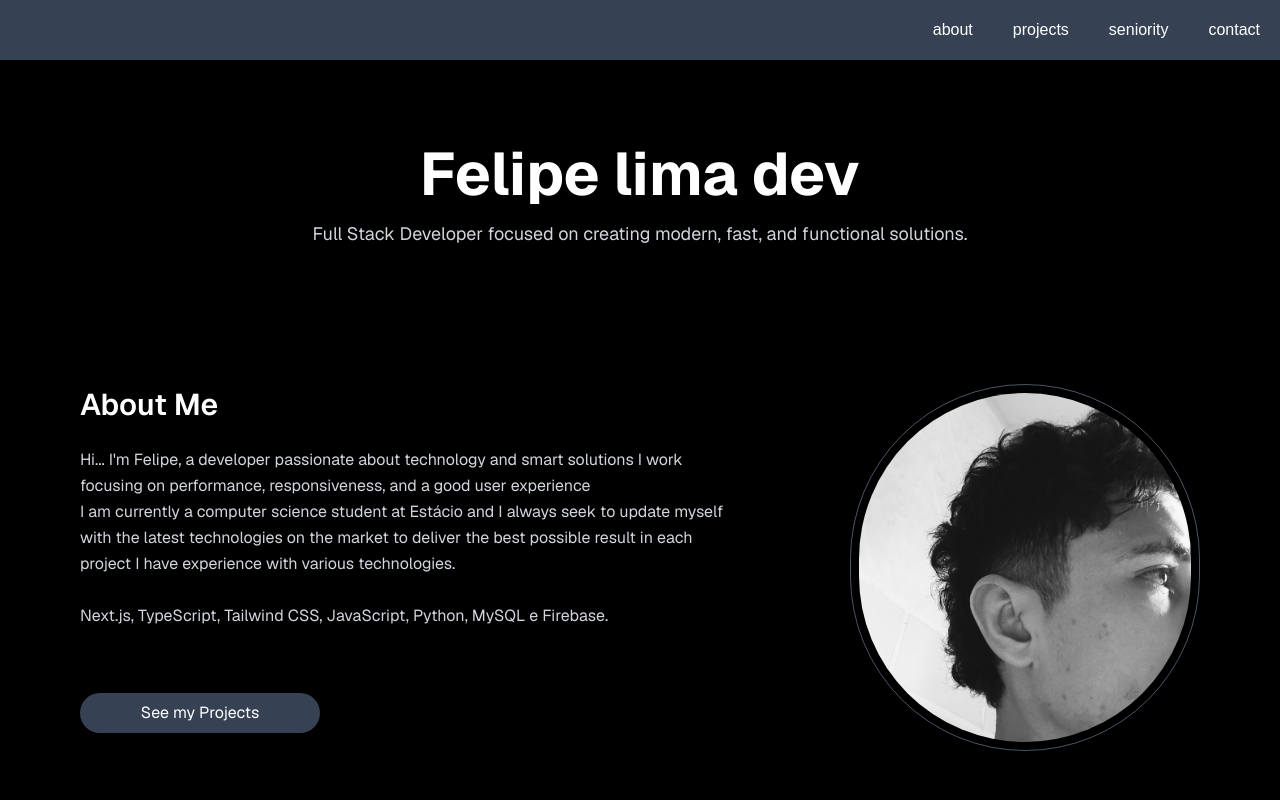
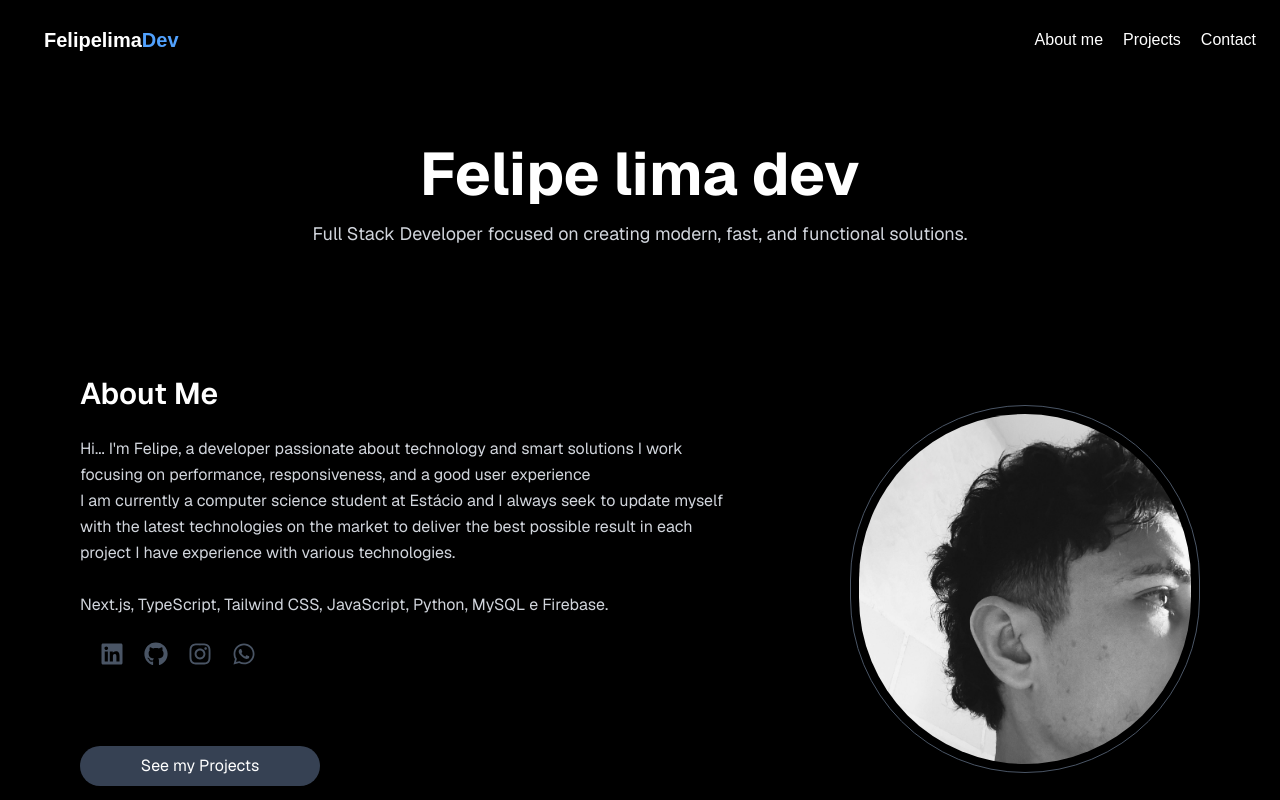
Before and after one commit to felipelima-Ti/portifolio, a Next.js app: page / in a window 1280 px wide. Shown: the top 800 px of the page. Built offline with nearby package versions, Linux system fonts and the light colour scheme.

Commit message:
update layout page

```diff
--- a/src/app/page.jsx
+++ b/src/app/page.jsx
@@ -69,20 +69,25 @@ export default function Portfolio() {
 
   return (
     <div className="bg-black text-white min-h-screen">
-      <header className="fixed top-0 left-0 w-full flex justify-end items-center bg-gray-700 h-15 z-50">
-        <Link className="m-5" href="#sobre">about</Link>
-        <Link className="m-5" href="#projects">projects</Link>
-        <Link className="m-5" href="#senioridade">seniority</Link>
-        <Link className="m-5" href="#contato">contact</Link>
+       <header className="fixed top-0 left-0 w-full bg-black text-white h-20 z-50 flex items-center justify-between px-6">
+        <h1 className="text-xl ml-5"><b className="">Felipelima</b><b className=" font-semibold text-blue-400">Dev</b></h1>
+        <nav className="flex gap-5">
+          <Link className="text-white" href="#sobre">About me</Link>
+          <Link className="text-white" href="#projects">Projects</Link>
+          <Link className="text-white" href="#contato">Contact</Link>
+
+        </nav>
       </header>
+
       <main className="min-h-screen w-full bg-black text-white px-6 md:px-20 py-16 space-y-32 font-sans">
 
         {/* INTRODUÇÃO */}
         <section className="text-center">
           <motion.h1
-            initial={{ opacity: 21, y: -20 }}
-            animate={{ opacity: 2, y: 0 }}
-            transition={{ duration: 0.2 }}
+           variants={fadeSlide}
+           initial="hidden"
+           whileInView="show"
+            viewport={{ once: true }}
             className="text-4xl md:text-6xl font-bold mt-20"
           >
             Felipe lima dev
@@ -120,11 +125,31 @@ export default function Portfolio() {
               I work focusing on performance, responsiveness, and a good user experience
               <br></br>I am currently a computer science student at Estácio and I always seek to update myself with the latest technologies on the market to deliver the best possible result in each project
               I have experience with various technologies.<br></br><br></br>Next.js, TypeScript, Tailwind CSS, JavaScript, Python, MySQL e Firebase.<br></br>
-
             </motion.p>
+              <motion.div variants={fadeSlide} initial="hidden"whileInView="show" viewport={{once:true}} className="flex m-5 mb-10">
+              <a href="https://www.linkedin.com/in/felipe-de-lima-belisario/" className="text-white hover:underline">
+              <FaLinkedin size={24} className="text-gray-600 hover:text-white" />
+            </a><br></br>
+            <a href="https://github.com/felipelima-Ti" className="pl-5 hover:underline">
+              <FaGithub size={24} className="text-gray-600 hover:underline hover:text-white" />
+            </a><br></br>
+            <a href="https://www.instagram.com/felipelimahbl" className="text-pink-400 hover:underline pl-5">
+              <FaInstagram size={24} className="text-gray-600 hover:text-white" />
+            </a><br></br>
+            <a href="https://wa.me/5532988934044" className="text-green-400 hover:underline pl-5">
+              <FaWhatsapp size={24} className="text-gray-600 hover:text-white" />
+            </a>
+            </motion.div>
+            <motion.div
+              variants={fadeSlide}
+              initial="hidden"
+              whileInView="show"
+              viewport={{ once: true }}
+            >
             <Link href="#projects">
               <button className=" mt-10 h-10 bg-gray-700 w-60 rounded-full">See my Projects</button>
             </Link>
+            </motion.div>
           </div>
 
           <motion.div
@@ -282,36 +307,47 @@ export default function Portfolio() {
 
 
         {/* CONTATO */}
-        <section id="contato" className="max-w-2xl mx-auto">
+        <section id="contato" className="max-w-5xl mx-auto">
+          <p className="text-center text-3xl font-bold mb-20">Get in Touch</p>
+          <div className="grid grid-cols-1 sm:grid-cols-2 md:grid-cols-2 lg:grid-cols-2 gap-4 justify-start">
           <motion.h2
             variants={fadeSlide}
             initial="hidden"
             whileInView="show"
             viewport={{ once: true }}
-            className="text-3xl font-semibold mb-10"
+            className="text-3xl  mb-10"
           >
-            Get in Touch
+              <p className="text-xl">Contact for my</p>
+               <p className="text-sm mt-10">Email: Felipelima1114@gmail.com</p>
+                <p className="text-sm">Telephone: +32988934044</p>
+                <br></br>
+                <p className="text-xl">Redes sociais</p>
 
-          </motion.h2>
-          <p> For E-mail: <b>Felipelima1114@gmail.com</b></p><br></br>
-          Social media:<br></br>
-          <div className="flex m-5 mb-10">
-            <a href="https://www.linkedin.com/in/felipe-de-lima-belisario/" className="text-blue-400 hover:underline">Linkedin
+
+           <div className="flex mt-2 mb-10 flex ">
+            <a href="https://www.linkedin.com/in/felipe-de-lima-belisario/" className="text-blue-400 hover:underline flex flex-col items-start text-sm">Linkedin
               <FaLinkedin size={24} className="text-blue-700" />
-            </a><br></br>
-            <a href="https://github.com/felipelima-Ti" className="pl-5 hover:underline">Github
+            </a>
+            <a href="https://github.com/felipelima-Ti" className="pl-5 hover:underline text-sm">Github
               <FaGithub size={24} className="text-white hover:underline" />
-            </a><br></br>
-            <a href="https://www.instagram.com/felipelimahbl" className="text-pink-400 hover:underline pl-5">Instagram
+            </a>
+            <a href="https://www.instagram.com/felipelimahbl" className="text-pink-400 hover:underline pl-5 text-sm">Instagram
               <FaInstagram size={24} className="text-pink-600" />
-            </a><br></br>
-            <a href="https://wa.me/5532988934044" className="text-green-400 hover:underline pl-5">WhatsApp
+            </a>
+            <a href="https://wa.me/5532988934044" className="text-green-400 hover:underline pl-5 text-sm">WhatsApp
               <FaWhatsapp size={24} className="text-green-600" />
             </a>
-          </div>
-          <p className="mb-20">Send me a message by filling out the form below with your information
-          </p>
-          <form onSubmit={handleSubmit} className="space-y-6">
+            </div>
+          </motion.h2>
+          <motion.div
+           variants={fadeSlide}
+            initial="hidden"
+            whileInView="show"
+            viewport={{ once: true }}
+          className="">
+            <p className="ml-5">Give-me a message i'm response you in 24 hours</p>
+            <br></br>
+          <form onSubmit={handleSubmit} className=" space-y-6">
             <input
               name="name"
               placeholder="Your Name"
@@ -345,6 +381,8 @@ export default function Portfolio() {
               To Send
             </button>
           </form>
+          </motion.div>
+          </div>
         </section>
       </main>
     </div>
```
